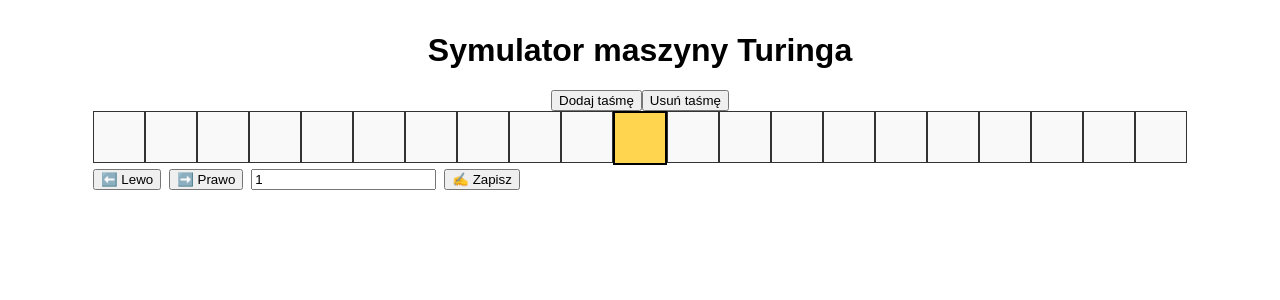
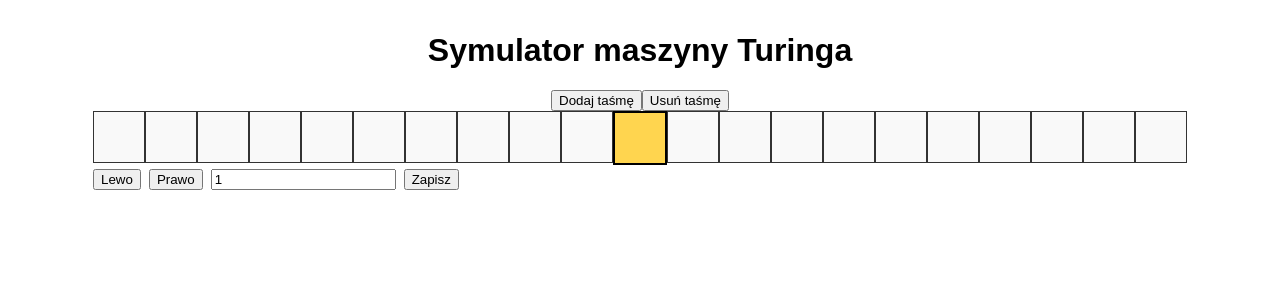
Before and after one commit to kacperszamborowski/TuringMachineSimulator, a Vue app: page / in a window 1280 px wide. Shown: the top 300 px of the page. Built offline with nearby package versions, Linux system fonts and the light colour scheme; the HTML template or start-up script is replaced by a standard one.

Commit message:
Added tape animation

```diff
--- a/src/components/Tape.vue
+++ b/src/components/Tape.vue
@@ -13,19 +13,20 @@ function getTapeSegment(tape: TapeClass): TapeCell[] {
   const cells: TapeCell[] = []
   let current: TapeCell | null = tape.head
 
-  // dodaj po lewej
+  //fill to the left
   for (let i = 0; i < Math.floor(visibleCells / 2); i++) {
     if (!current.left)
      current.left = new TapeCell('', null, current)
     current = current.left
   }
 
-  // teraz current jest na lewej krawędzi
+  //fill to the right
   for (let i = 0; i < visibleCells; i++) {
     if (!current)
      break
     cells.push(current)
-    if (!current.right) current.right = new TapeCell('', current, null)
+    if (!current.right)
+      current.right = new TapeCell('', current, null)
     current = current.right
   }
 
@@ -60,21 +61,23 @@ function writeSymbol(tapeIndex: number) {
     <button @click="removeTape">Usuń taśmę</button>
   <div class="tape-container">
     <div v-for="(tape, tIndex) in machine.tapes" :key="tIndex" class="tape">
-      <div class="tape-track">
+      <div class="tape-track-wrapper">
+        <transition-group name="slide" tag="div" class="tape-track">
         <div
           v-for="(cell, index) in getTapeSegment(tape)"
-          :key="index"
+          :key="cell.id"
           class="cell"
           :class="{ active: cell === tape.head }"
         >
           {{ cell.value }}
         </div>
+        </transition-group>
       </div>
       <div class="controls">
-        <button @click="moveLeft(tIndex)">⬅️ Lewo</button>
-        <button @click="moveRight(tIndex)">➡️ Prawo</button>
+        <button @click="moveLeft(tIndex)">Lewo</button>
+        <button @click="moveRight(tIndex)">Prawo</button>
         <input v-model="symbols[tIndex]" maxlength="1" />
-        <button @click="writeSymbol(tIndex)">✍️ Zapisz</button>
+        <button @click="writeSymbol(tIndex)">Zapisz</button>
       </div>
     </div>
   </div>
--- a/src/styles/tape.css
+++ b/src/styles/tape.css
@@ -7,6 +7,18 @@
 
 .tape {
   overflow: hidden;
+}
+
+.slide-move {
+  transition: transform 0.5s ease;
+}
+
+.slide-leave-active {
+  position: absolute;
+}
+
+.slide-leave-to {
+  opacity: 0;
 }
 
 .tape-track {
--- a/src/turingMachine.ts
+++ b/src/turingMachine.ts
@@ -1,9 +1,13 @@
+let cellIdCounter = 0
+
 export class TapeCell {
+  id: number
   value: string
   left: TapeCell | null
   right: TapeCell | null
 
   constructor(value: string = '', left: TapeCell | null = null, right: TapeCell | null = null) {
+    this.id = cellIdCounter++
     this.value = value
     this.left = left
     this.right = right
```
